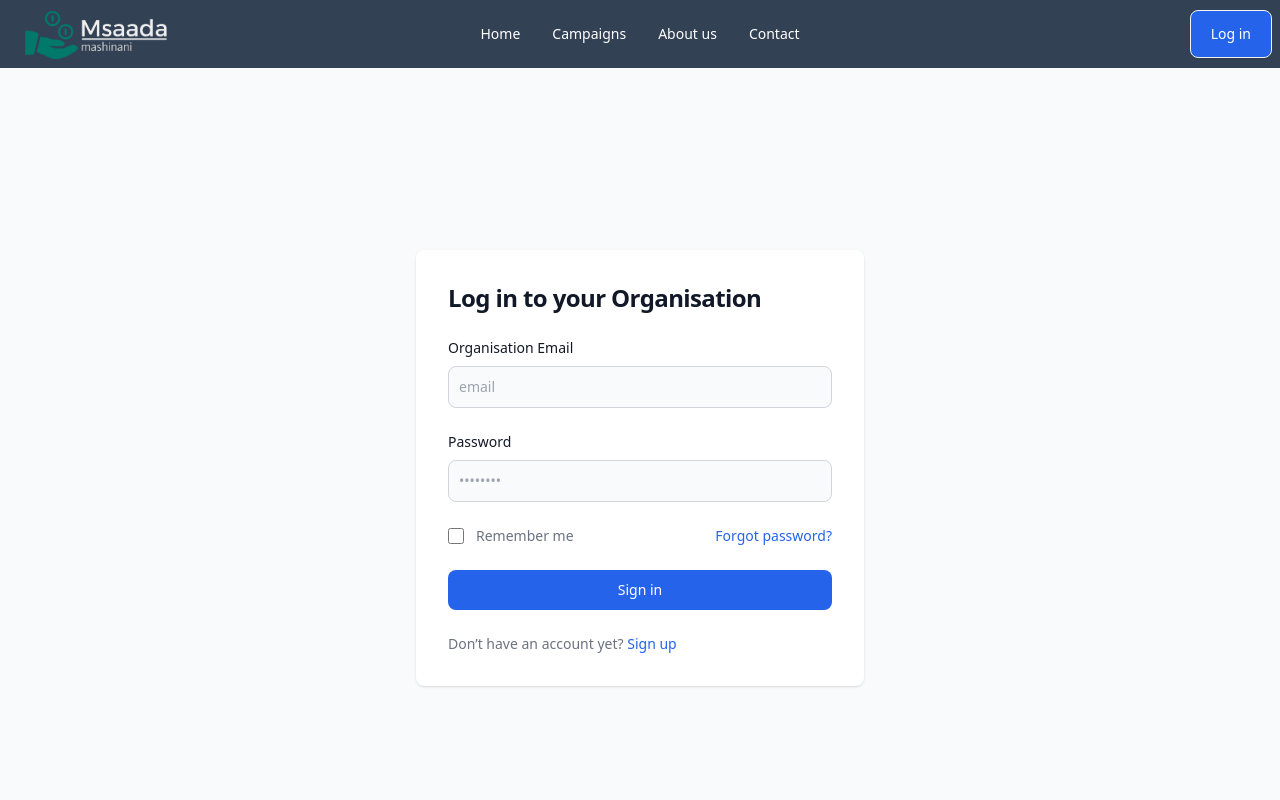
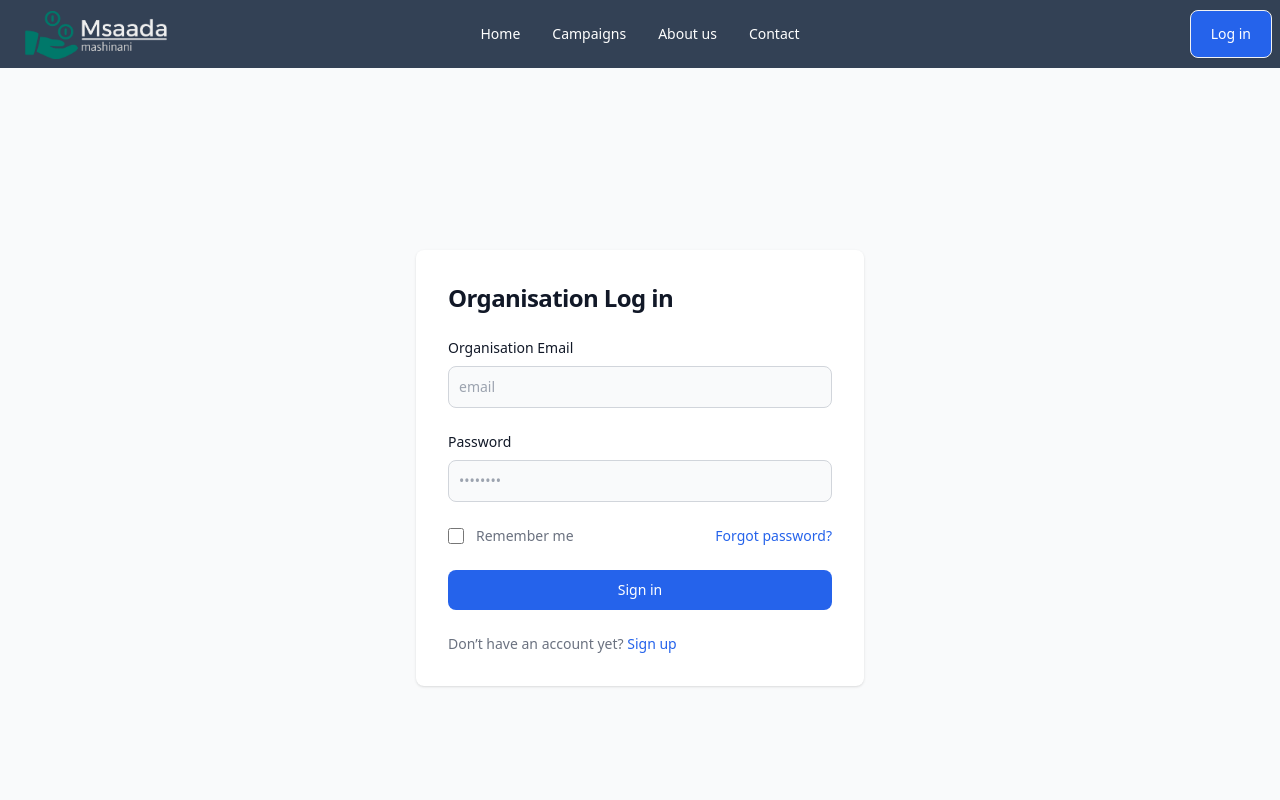
Before and after one commit to MuchokiDavid/Msaadafund-Frontend, a React (Create React App) app: page /org/login in a window 1280 px wide. Shown: the top 800 px of the page. Built offline with nearby package versions, Linux system fonts and the light colour scheme.

Commit message:
Token added to navigate to org dashboard

```diff
--- a/src/components/org-auth/OrgLogIn.jsx
+++ b/src/components/org-auth/OrgLogIn.jsx
@@ -1,6 +1,6 @@
 import React from 'react'
 import { useAuth } from '../../context/usersContext'
-// import { useNavigate } from 'react-router-dom';
+import { useNavigate } from 'react-router-dom';
 import { useState } from 'react'
 import Menus from '../reusables/Menus';
 import Footer from '../reusables/Footer';
@@ -9,17 +9,17 @@ function OrgLogIn() {
   const {orgLogin, loginMessage, isLoggedIn} = useAuth();
   const [email, setEmail] = useState("");
   const [password, setPassword] = useState("");
-  // const navigate = useNavigate()
+  const navigate = useNavigate()
+  const token=localStorage.getItem('token')
 
   const login = (e) =>{
     e.preventDefault();
     orgLogin(email, password);
   }
 
-  if (isLoggedIn) {
+  if (token) {
     setTimeout(() => {
-      alert("I am now loged in")
-      // navigate('/dashboard')
+      navigate('/org/dashboard')
     }, 2000);
   }
 
@@ -34,7 +34,7 @@ function OrgLogIn() {
             <div className="w-full bg-white rounded-lg shadow dark:border md:mt-0 sm:max-w-md xl:p-0 dark:bg-gray-800 dark:border-gray-700">
                 <div className="p-6 space-y-4 md:space-y-6 sm:p-8">
                     <h1 className="text-xl font-bold leading-tight tracking-tight text-gray-900 md:text-2xl dark:text-white">
-                        Log in to your Organisation
+                        Organisation Log in
                     </h1>
                     {loginMessage && <p className='text-red-500'>{loginMessage}</p>}
                     <form className="space-y-4 md:space-y-6" action="#" onSubmit={login}>
```
